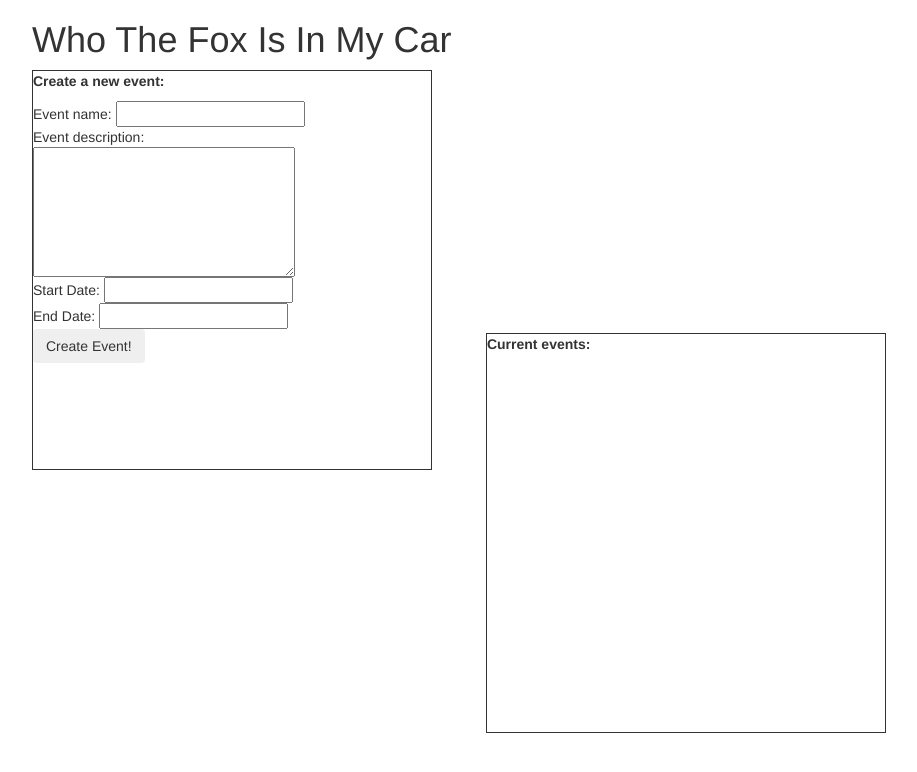
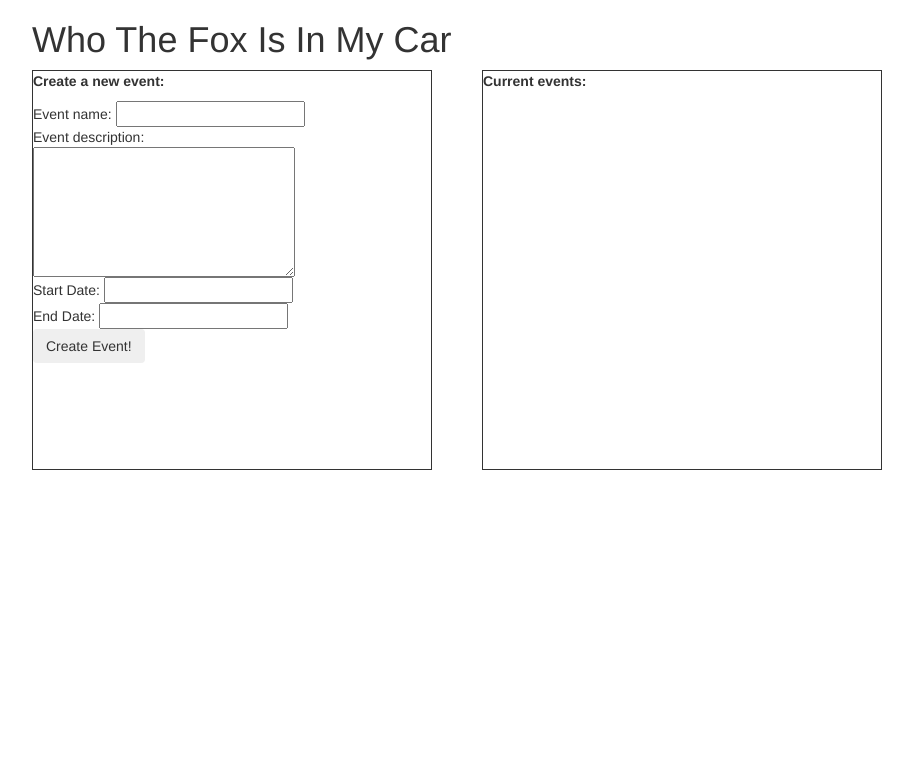
Before and after one commit to Raytray/WTFIIMC, a PHP site: page / in a window 1280 px wide. Shown: the top 772 px of the page, without its empty margins (173-1090 px from the left). Run offline with PHP 8.4, Linux system fonts and the light colour scheme; data that the repository does not hold is empty; a stand-in replaces the project's code that opens the database connection; some libraries are stand-ins or nearby versions.

Commit message:
fix dual panel layout view

```diff
--- a/WS_Flight/static/css/wtfiimc.css
+++ b/WS_Flight/static/css/wtfiimc.css
@@ -8,6 +8,7 @@
   border-width: 1px;
   border-style: solid;
   display: inline-block;
+  margin: auto;
   margin-right: 25px;
 }
 .right_box {
@@ -16,5 +17,7 @@
   border-width: 1px;
   border-style: solid;
   display: inline-block;
+  margin: auto;
   margin-left: 25px;
+  position: absolute;
 }
--- a/WS_Flight/static/css/wtfiimc.less
+++ b/WS_Flight/static/css/wtfiimc.less
@@ -4,6 +4,7 @@
     border-width: 1px;
     border-style: solid;
     display: inline-block;
+    margin: auto;
 }
 
 .container {
@@ -17,4 +18,5 @@
 .right_box {
     .box_size;
     margin-left: 25px;
+    position: absolute;
 }
--- a/WS_Flight/views/events.php
+++ b/WS_Flight/views/events.php
@@ -23,12 +23,15 @@
                 });
             });
         </script>
+
+        <link href="../static/css/wtfiimc.css" rel="stylesheet">
     </head>
 
     <body>
 
         <div class="container">
             <h1>Who The Fox Is In My Car</h1>
+            <div class="left_box">
                 <p>
                     <b>Add a new participant to event!</b><br>
                     <form id="participants_insert">
@@ -58,6 +61,8 @@
                         <button type="button" class="btn btn-defualt" id="submitevent">Add Participant!</button>
                     </form>
                 </p>
+            </div>
+            <div class="right_box">
                 <p>
                     <b>Current participants:</b><br>
                     <div id="current_participants">
@@ -79,5 +84,6 @@
                           mysqli_close($db_connection);
                         ?></div>
             </div>
+        </div>
     </body>
 </html>
--- a/WS_Flight/views/index.php
+++ b/WS_Flight/views/index.php
@@ -8,7 +8,6 @@
         <link href="static/css/wtfiimc.css" rel="stylesheet">
         <script src="http://netdna.bootstrapcdn.com/bootstrap/3.0.0/js/bootstrap.min.js"></script>
         <script src="static/js/timepicker.js"></script>
-        <link href="static/css/wtfiimc.css" rel="stylesheet">
 
         <script>
             $(document).ready(function(){
```
Lines whose indentation alone changed are shown as unchanged.
